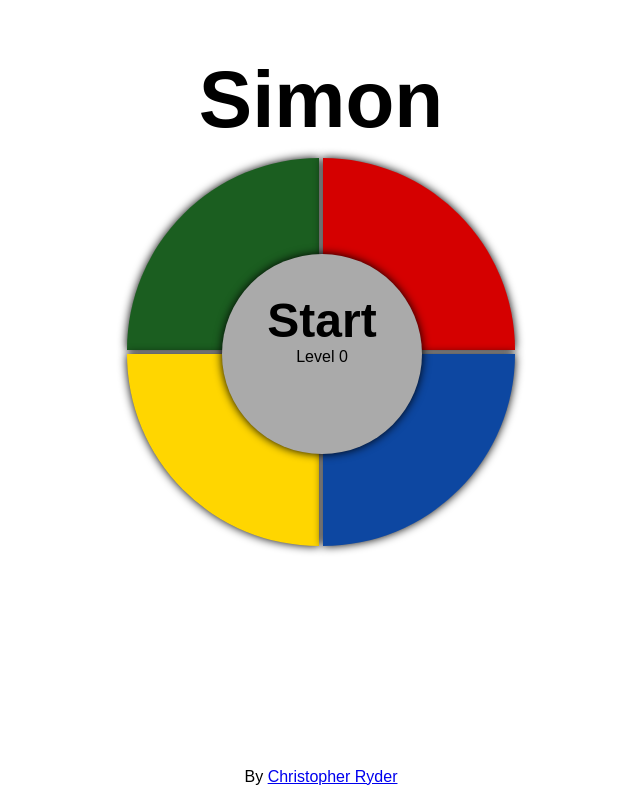
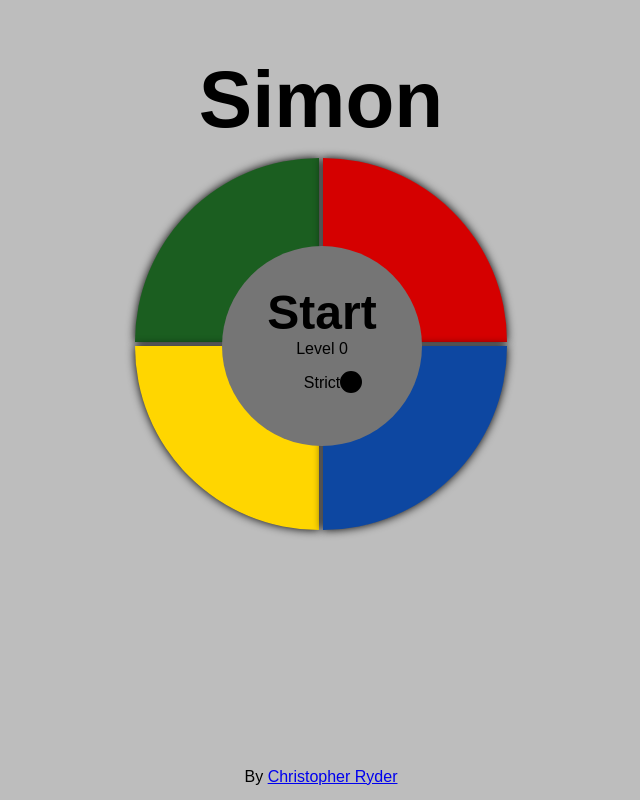
Before and after one commit to cryder9898/simon-game, a plain HTML site: page index.html in a window 1280 px wide. Shown: the whole page, without its empty margins (327-967 px from the left). Drawn offline with nearby package versions, Linux system fonts and the light colour scheme.

Commit message:
added strict button and formatting

```diff
--- a/css/style.css
+++ b/css/style.css
@@ -1,4 +1,5 @@
 body {
+    background-color: #bdbdbd;
     font-family: sans-serif;
     text-align: center;
     width: 100%
@@ -18,33 +19,45 @@ h2 {
     font-size: 3em;
 }
 
-.simon {
+.container {
     border-radius: 100%;
     height: 26em;
     width: 26em;
     margin: 0 auto;
 }
 
+.centered {
+    position: relative;
+    width: 24.4em;
+    height: 24.4em;
+    top: 12px;
+    left: 13px;
+}
+
 .middleCircle {
     height: 200px;
     width: 200px;
-    background-color: #AAA;
+    background-color: #757575;
     position: absolute;
     left: 6em;
-    top: 6em;
+    top: 5.5em;
     border-radius: 100%;
     z-index: 2;
     cursor: pointer;
-    box-shadow: 0px 0px 10px #000;
 }
 
 .btn {
     display: inline-block;
-    width: 12em;
-    height: 12em;
+    width: 11.5em;
+    height: 11.5em;
     cursor: pointer;
     z-index: 1;
     box-shadow: 0px 0px 10px #000;
+}
+
+.btn:hover {
+    border: 1px;
+    border-style: solid;
 }
 
 .onBtn {
@@ -53,14 +66,6 @@ h2 {
 
 .inactive {
     pointer-events: none;
-}
-
-.centered {
-    position: relative;
-    width: 24.4em;
-    height: 24.4em;
-    top: 12px;
-    left: 13px;
 }
 
 #green {
@@ -83,6 +88,18 @@ h2 {
     border-bottom-left-radius: 100%;
 }
 
+#strict {
+    position: absolute;
+    bottom: 3.3em;
+    height: 1em;
+    width: 1em;
+    border-style: solid;
+    border-radius: 100%;
+    background-color: #000000;
+    z-index: 3;
+    cursor: pointer;
+}
+
 footer {
     position: absolute;
     width: 100%;
--- a/index.html
+++ b/index.html
@@ -10,11 +10,12 @@
     <div>
         <h1>Simon</h1>
     </div>
-    <div class='simon'>
+    <div class='container'>
         <div class='centered'>
             <div class='middleCircle'>
                 <h2 id='start'>Start</h2>
                 Level <span id='level'>0</span>
+                <p>Strict <span id='strict'></span></p>
             </div>
             <div id='green' class='btn'></div>
             <div id='red' class='btn'></div>
--- a/js/script.js
+++ b/js/script.js
@@ -100,6 +100,7 @@ $(document).ready(function () {
         nextLevel();
     }
 
+    // buttons cannot be clicked yet
     $('.btn').addClass('inactive');
     $('.middleCircle').click(function() {
         if ($('#start').text() === 'Start') {
@@ -111,6 +112,7 @@ $(document).ready(function () {
         }
     });
 
+    // all button presses
     $('.btn').click(function () {
         var color = $(this).attr('id');
         player.push(color);
@@ -119,4 +121,15 @@ $(document).ready(function () {
         playerTurn();
     });
 
+    // strict button
+    $('#strict').click(function () {
+        if (strict) {
+            $('#strict').css('background-color', '#000000');
+            strict = false;
+        } else {
+            $('#strict').css('background-color', '#d50000');
+            strict = true;
+        }
+    });
+
 });
```
